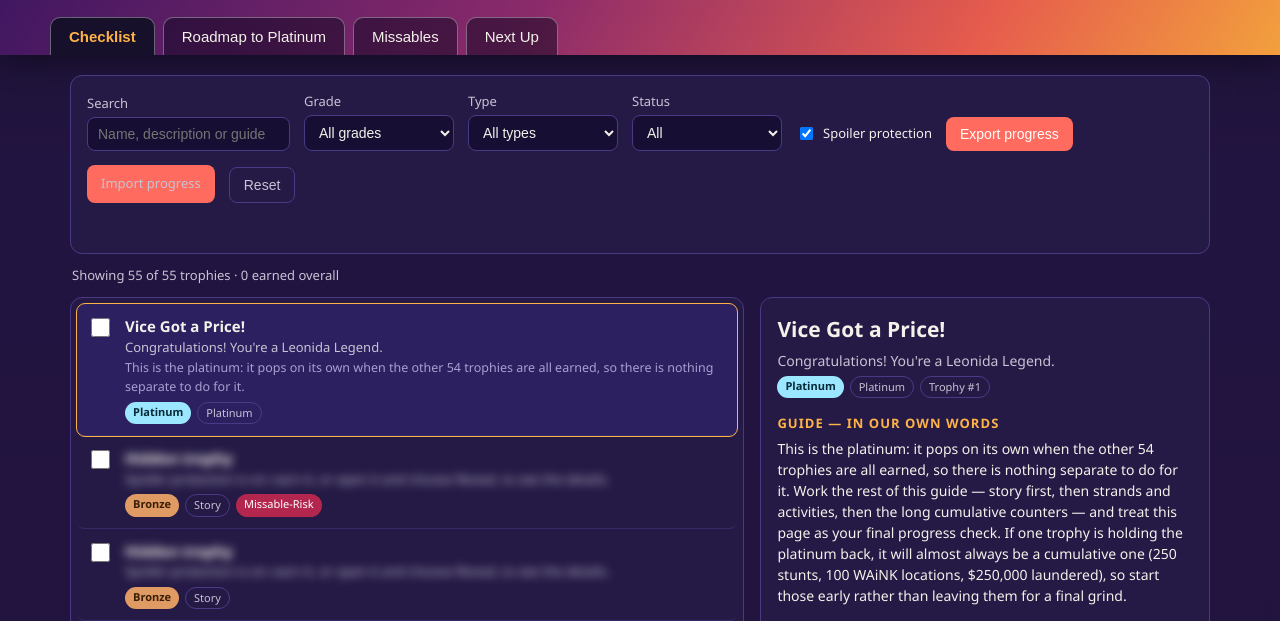
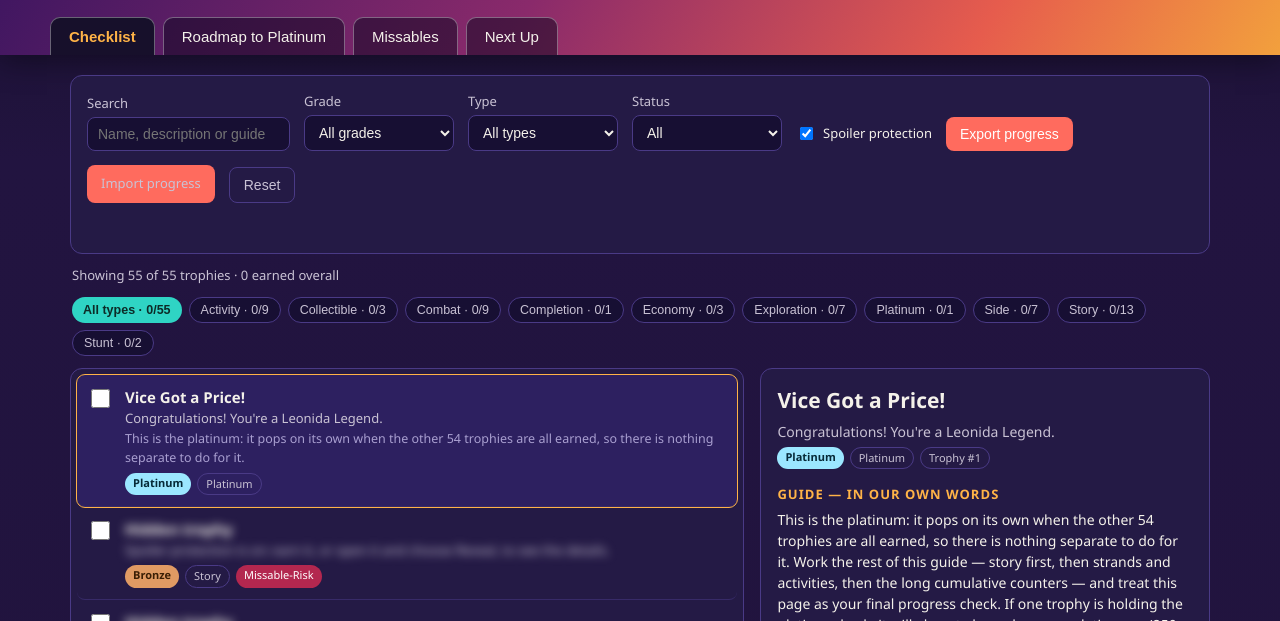
Before and after one commit to kantousazin/leonida-trophy-guide, a plain HTML site: page app/index.html in a window 1280 px wide. Shown: the part 179-800 px from the top of the page. Drawn offline with Linux system fonts and the light colour scheme.

Commit message:
Round 2: roadmap phase in detail pane, per-type progress chips as filters, focus-visible styles, README rewritten for finished app, cover screenshot retaken from top

```diff
--- a/app/app.js
+++ b/app/app.js
@@ -119,6 +119,8 @@ function renderDetail() {
     d.append(h3, p);
   };
   sect('Guide — in our own words', t.guide);
+  const phase = PHASES.find((p) => p.ids.includes(t.id));
+  if (phase) sect('On the roadmap', phase.title + ' — open the Roadmap view to see it in context and track the whole phase at once.');
   sect('Why this type', t.kindBasis);
   if (t.missable) sect('Missable-risk note', t.missableNote);
   else sect('Missable check', t.missableNote);
@@ -285,10 +287,28 @@ for (const k of kinds) {
   const o = document.createElement('option'); o.value = k; o.textContent = k[0].toUpperCase() + k.slice(1);
   $('kindFilter').append(o);
 }
-for (const id of ['search', 'gradeFilter', 'kindFilter', 'statusFilter']) $(id).addEventListener('input', renderList);
+for (const id of ['search', 'gradeFilter', 'kindFilter', 'statusFilter']) $(id).addEventListener('input', () => { renderList(); renderKindLine(); });
 $('spoilerToggle').addEventListener('change', () => { renderList(); renderDetail(); });
 
-function renderAll() { renderProgress(); renderList(); renderDetail(); renderRoadmap(); renderMissables(); renderNext(); }
+function renderKindLine() {
+  const wrap = $('kindLine');
+  wrap.replaceChildren();
+  const all = document.createElement('button');
+  all.type = 'button'; all.className = 'kindchip' + ($('kindFilter').value === 'all' ? ' on' : '');
+  all.textContent = `All types · ${earned.size}/${trophies.length}`;
+  all.addEventListener('click', () => { $('kindFilter').value = 'all'; renderList(); renderKindLine(); });
+  wrap.append(all);
+  for (const k of [...new Set(trophies.map((t) => t.kind))].sort()) {
+    const ts = trophies.filter((t) => t.kind === k);
+    const got = ts.filter((t) => earned.has(t.name)).length;
+    const b = document.createElement('button');
+    b.type = 'button'; b.className = 'kindchip' + ($('kindFilter').value === k ? ' on' : '');
+    b.textContent = `${k[0].toUpperCase() + k.slice(1)} · ${got}/${ts.length}`;
+    b.addEventListener('click', () => { $('kindFilter').value = k; renderList(); renderKindLine(); });
+    wrap.append(b);
+  }
+}
+function renderAll() { renderProgress(); renderList(); renderDetail(); renderRoadmap(); renderMissables(); renderNext(); renderKindLine(); }
 renderAll();
 const startView = location.hash.replace('#', '');
 if (['roadmap', 'missables', 'next'].includes(startView)) showView(startView);
--- a/app/index.html
+++ b/app/index.html
@@ -56,6 +56,7 @@
       <p id="ioMsg" class="io-msg" role="status"></p>
     </div>
     <p class="count-line" id="countLine"></p>
+    <div class="kindline" id="kindLine" aria-label="Progress by trophy type"></div>
     <div class="layout">
       <div class="list card" id="list" role="list"></div>
       <aside class="detail card" id="detail" aria-live="polite"></aside>
--- a/app/style.css
+++ b/app/style.css
@@ -34,6 +34,11 @@ button.ghost{background:transparent;border:1px solid var(--line);color:var(--ink
 .importBtn input{display:none}
 .io-msg{width:100%;margin:2px 0 0;font-size:13px;color:var(--teal);min-height:18px}
 .count-line{color:var(--ink-dim);font-size:13px;margin:12px 2px}
+.kindline{display:flex;gap:7px;flex-wrap:wrap;margin:0 2px 12px}
+.kindchip{background:#170f33;border:1px solid var(--line);color:var(--ink-dim);border-radius:999px;padding:5px 11px;font-size:12.5px;cursor:pointer}
+.kindchip:hover{border-color:var(--amber);background:#170f33}
+.kindchip.on{color:#0c2b27;background:var(--teal);border:none;font-weight:700}
+:focus-visible{outline:2px solid var(--amber);outline-offset:2px}
 .layout{display:grid;grid-template-columns:minmax(0,1.5fr) minmax(300px,1fr);gap:16px;align-items:start}
 @media(max-width:860px){.layout{grid-template-columns:1fr}h1{font-size:30px}}
 .list{padding:6px}
```
Also changed, not shown: screenshots/1-checklist.jpg, 1 other file.
